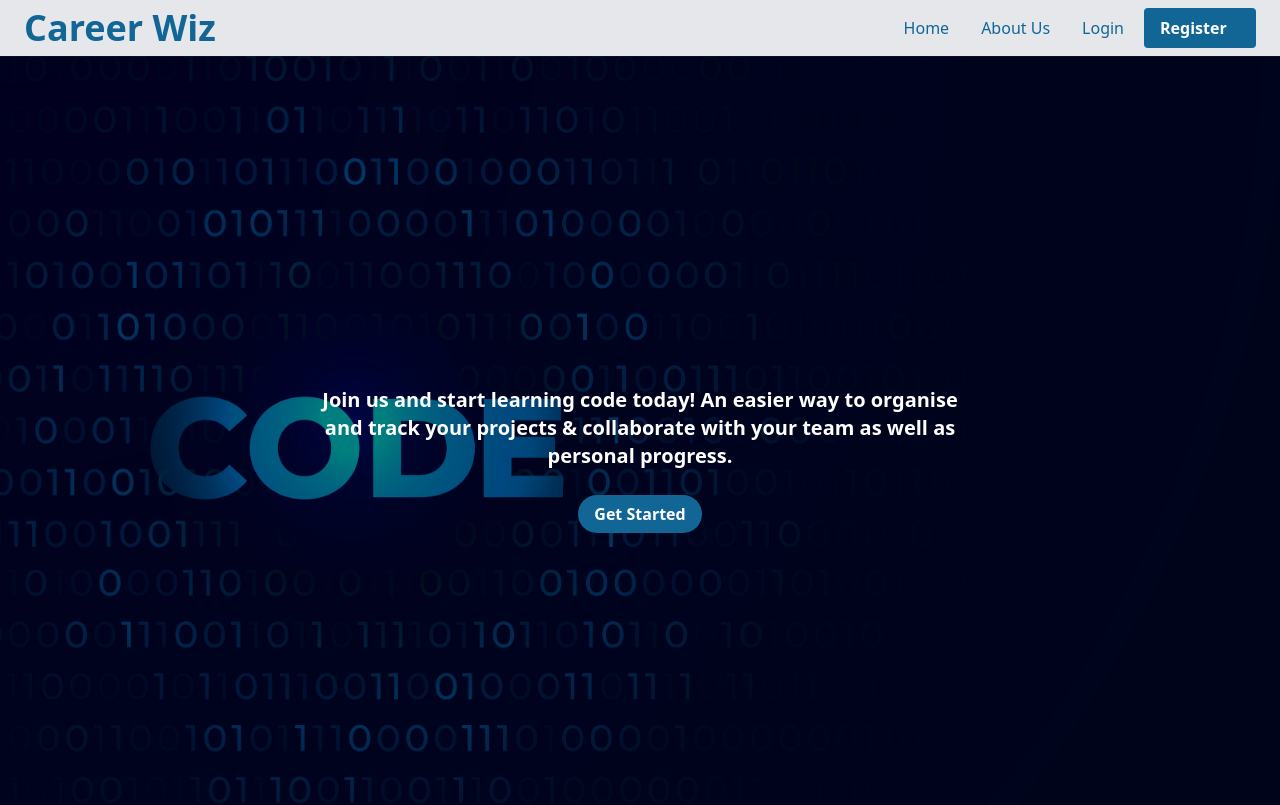
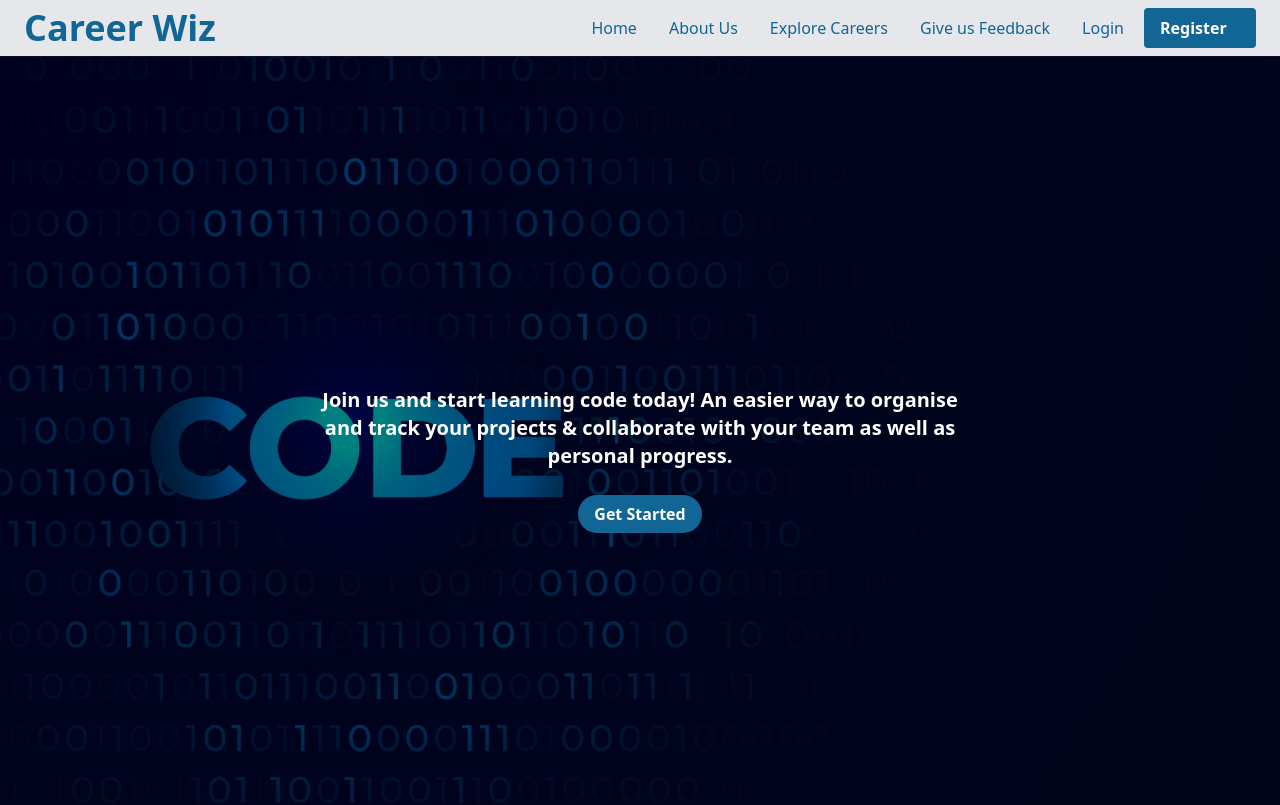
Before and after one commit to RivoltaAlpha/careerwiz-frontend, a React (Vite) app: page / in a window 1280 px wide. Shown: the top 805 px of the page. Built offline with nearby package versions, Linux system fonts and the light colour scheme.

Commit message:
feedback n explore pages

```diff
--- a/src/components/Header.tsx
+++ b/src/components/Header.tsx
@@ -54,6 +54,14 @@ export const Header = () => {
              px-3 py-2">
               About Us
             </NavLink>
+            <NavLink to="/explore" className="text-cards hover:text-black
+             px-3 py-2">
+              Explore Careers
+            </NavLink>
+            <NavLink to="/feedback" className="text-cards hover:text-black
+             px-3 py-2">
+              Give us Feedback
+            </NavLink>
             <NavLink to="/login" className="text-cards hover:text-black
              px-3 py-2">
               Login
```
